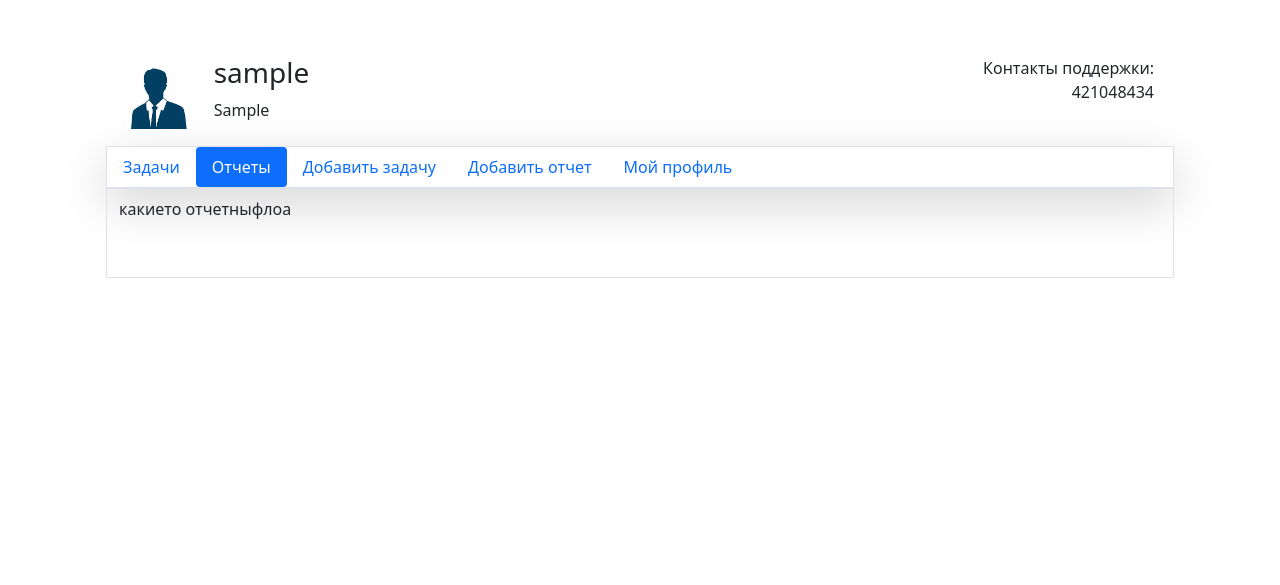
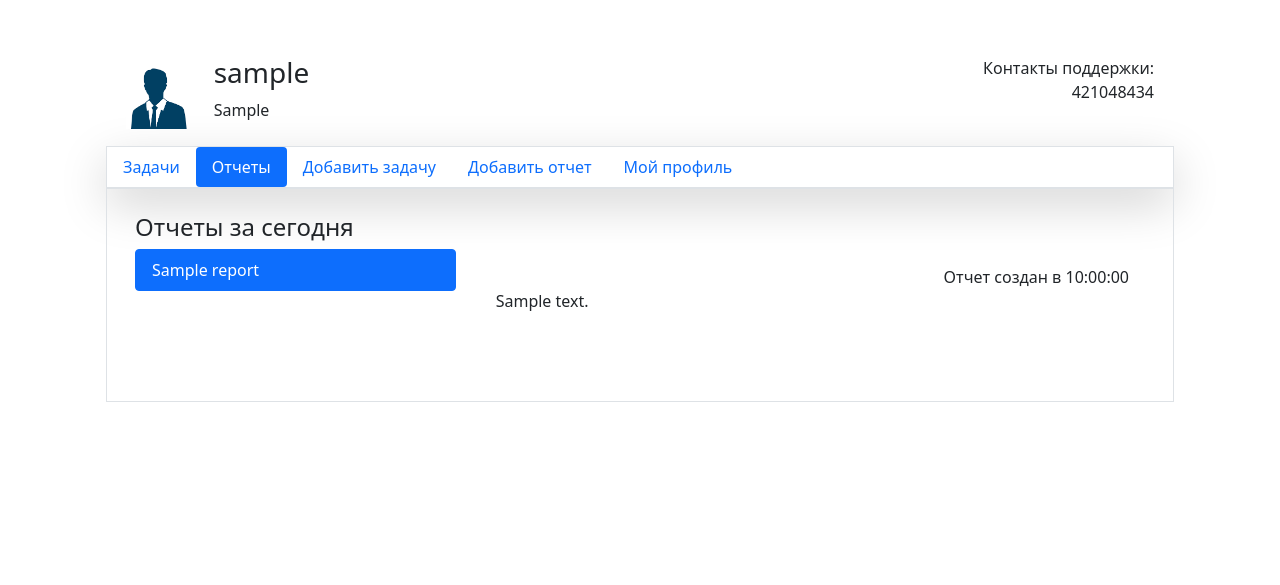
Before and after one commit to i-gridnev/manager_track, a Flask app: template app/cabinet/templates/manager.html in a window 1280 px wide, after a click on "Отчеты". Shown: the part 66-651 px from the top of the page. Run offline with Flask 2, Linux system fonts and the light colour scheme; a user stored in the database is signed in; tables that the repository leaves empty hold one stand-in row (values such as "Sample post"); the template is opened without the code that fills it: most values are stand-ins (such as "Sample title", 1, 10 or a date in 2020); some libraries are stand-ins or nearby versions.

Commit message:
report functionality with some view improvements

```diff
--- a/app/cabinet/templates/includes/add_report.html
+++ b/app/cabinet/templates/includes/add_report.html
@@ -1,9 +1,11 @@
-<div class="row p-3 justify-content-center">
-    <div class="col-lg-8">
-        <h4>Добавление отчета по задачам на сегодня</h4>
-
+<div class="row p-3">
     <form action="{{ url_for('cabinet_bp.add_report') }}" method="post" name="form">
         {{ form_report.csrf_token }}
+        <div class="col-12 mb-2 text-center">
+            <h4>Добавление отчета по задачам на сегодня</h4>
+        </div>
+        <div class="row mx-3 p-3 border rounded shadow-lg">
+            <div class="col">
                 <div class="mb-3">
                     {{ form_report.report_title.label()}}
                     {{ form_report.report_title(class="form-control") }}
@@ -25,6 +27,16 @@
                     <button type="submit" class="btn btn-primary">Добавить</button>
                     <button type="button" class="btn btn-secondary" data-bs-dismiss="modal">Отмена</button>
                 </div>
+            </div>
+            <div class="col-3">
+                <h6>Выберите задачи под этот отчет</h6>
+                {% for task in task_to_report %}
+                <div class="form-check">
+                    {{ form_report[task](class="form-check-input") }}
+                    {{ form_report[task].label(class="form-check-label") }}
+                </div>
+                {% endfor %}
+            </div>
+        </div>
     </form>
 </div>
-</div>
--- a/app/cabinet/templates/includes/reports.html
+++ b/app/cabinet/templates/includes/reports.html
@@ -1 +1,30 @@
-какието отчетныфлоа
+<div class="row p-3 ">
+    <div class="col-12">
+        <h4>Отчеты за сегодня</h4>
+    </div>
+    <div class="col-4">
+        <div class="list-group" id="list-tab" role="tablist">
+            {% for report in user_reports %}
+            <a class="list-group-item list-group-item-action{{ ' active' if loop.first }}"
+                id="list-report{{ report.id }}" data-bs-toggle="list" href="#report{{ report.id }}" role="tab"
+                aria-controls="list-report{{ report.id }}">{{ report.report_title }}</a>
+            {% endfor %}
+        </div>
+    </div>
+    <div class="col-8">
+        <div class="tab-content p-3" id="nav-tabContent1">
+            {% for report in user_reports %}
+            <div class="tab-pane fade show{{ ' active' if loop.first }}" id="report{{ report.id }}" role="tabpanel"
+                aria-labelledby="list-report{{ report.id }}">
+                <div class="row">
+                    <div class="col-12 text-end">
+                        Отчет создан в {{ report.created_at.strftime('%H:%M:%S') }}
+                    </div>
+                    <div class="col">
+                        {{ report.report_desc | safe }}</div>
+                </div>
+            </div>
+            {% endfor %}
+        </div>
+    </div>
+</div>
--- a/app/cabinet/templates/includes/tasks.html
+++ b/app/cabinet/templates/includes/tasks.html
@@ -6,8 +6,11 @@
         <div class="list-group" id="list-tab" role="tablist">
             {% for task in user_tasks%}
             <a class="list-group-item list-group-item-action{{ ' active' if loop.first }}" id="list-task{{ task.id }}"
-                data-bs-toggle="list" href="#task{{ task.id }}" role="tab" aria-controls="list-home">{{ task.task_title
-                }}</a>
+                data-bs-toggle="list" href="#task{{ task.id }}" role="tab" aria-controls="list-task{{ task.id }}">
+                {% if task.report_id %}
+                    <span class="badge rounded-pill bg-warning text-dark">Выполнено</span>
+                {% endif %}
+                {{ task.task_title }}</a>
             {% endfor %}
         </div>
     </div>
@@ -17,11 +20,15 @@
             <div class="tab-pane fade show{{ ' active' if loop.first }}" id="task{{ task.id }}" role="tabpanel"
                 aria-labelledby="list-task{{ task.id }}">
                 <div class="row">
-                    <div class="col-12 text-end">
+                    <div class="col">
+                        {% if task.report_id %}
+                        Отчет: {{ task.report.report_title }} | от {{ task.report.created_at }}
+                        {% endif %}
+                    </div>
+                    <div class="col text-end">
                         Задача создана в {{ task.created_at.strftime('%H:%M:%S') }}
                     </div>
-                    <div class="col">
-                        {{ task.task_desc | safe }}</div>
+                    <div class="col-12 mt-4">{{ task.task_desc | safe }}</div>
                 </div>
             </div>
             {% endfor %}
--- a/config.py
+++ b/config.py
@@ -20,4 +20,6 @@ class ProdConfig(Config):
 class DevConfig(Config):
     DEBUG = True
     TESTING = True
+    SQLALCHEMY_ECHO=True
+    SQLALCHEMY_TRACK_MODIFICATIONS = False
     SQLALCHEMY_DATABASE_URI = environ.get('SQLALCHEMY_DATABASE_URI')
```
Also changed, not shown: app/cabinet/cabinet.py (+32 -9 lines), app/models.py (+8 -0 lines), 1 other file. Lines whose indentation alone changed are shown as unchanged.
